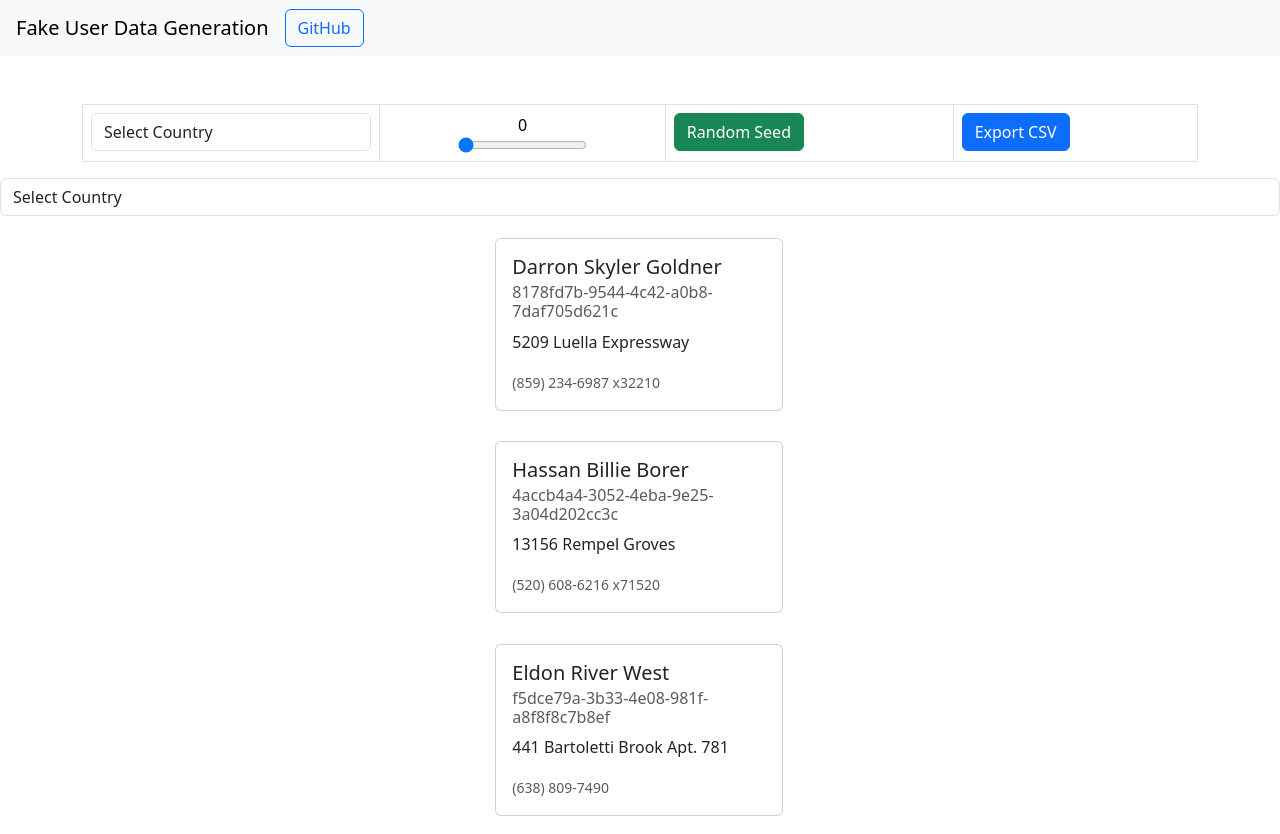
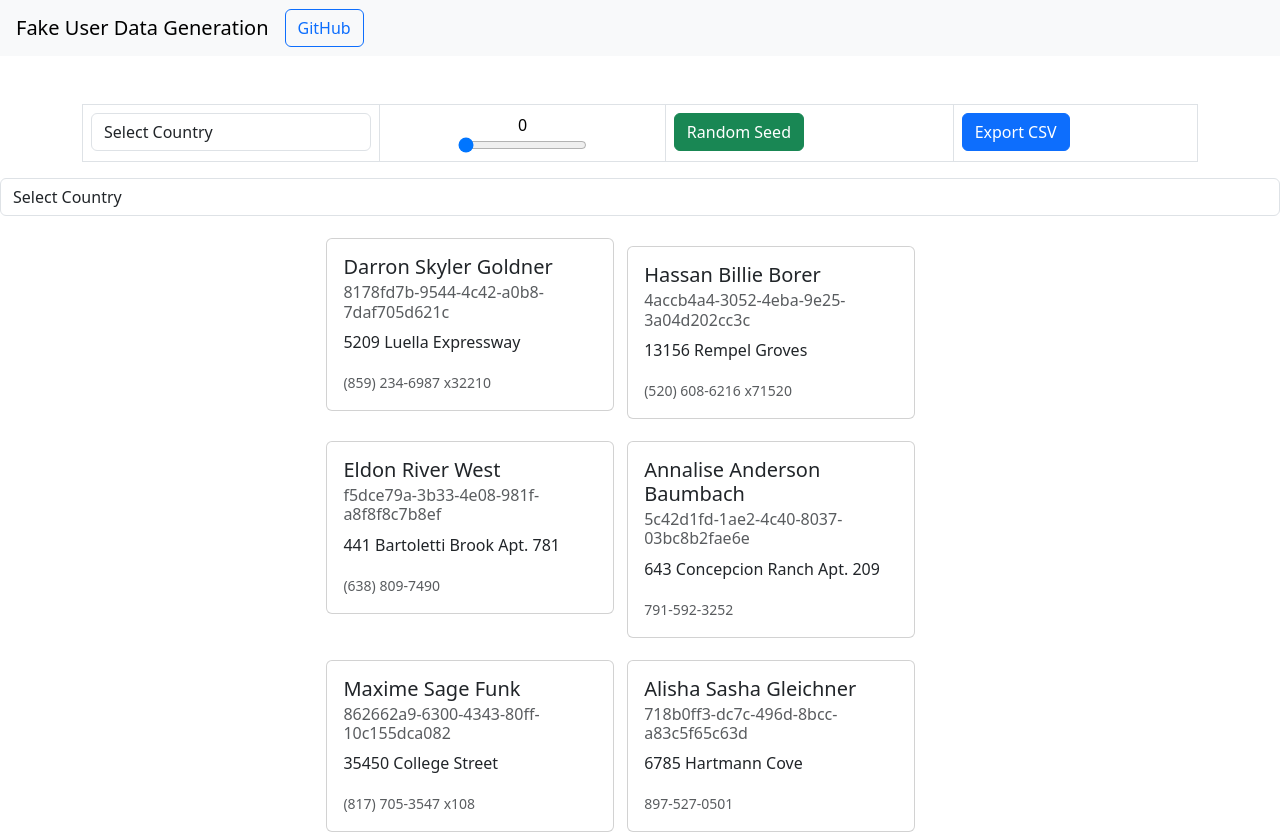
Before and after one commit to shotiko13/Fake-Data-Generation, a React (Create React App) app: page / in a window 1280 px wide. Shown: the top 834 px of the page. Built offline with nearby package versions, Linux system fonts and the light colour scheme.

Commit message:
infinite scrolling added

```diff
--- a/package.json
+++ b/package.json
@@ -15,6 +15,7 @@
     "faker-js": "^1.0.0",
     "react": "^18.2.0",
     "react-dom": "^18.2.0",
+    "react-infinite-scroll-component": "^6.1.0",
     "react-scripts": "5.0.1",
     "typescript": "^4.9.5",
     "uuid": "^3.4.0",
--- a/src/App.tsx
+++ b/src/App.tsx
@@ -5,10 +5,12 @@ import CountryDropdown from './components/controls/CountryDropdown';
 import Navbar from './components/navbar/Navbar';
 import Controls from './components/controls/Controls';
 import { v4 as uuid4} from 'uuid';
+import InfiniteScroll from 'react-infinite-scroll-component';
 
 function App() {
   const [users, setUsers] = useState<any[]>([]);
   const [country, setCountry] = useState("USA");
+  const [page, setPage] = useState(1);
 
   const countryCodes: { [key: string]: string } = {
     "Georgia": "GE",
@@ -18,6 +20,7 @@ function App() {
 
   const handleCountryChange = (selectedCountry: string) => {
     setCountry(selectedCountry);
+    setPage(1);
   }
 
   type FakerType = typeof fakerEN_US | typeof fakerPL | typeof fakerKA_GE;
@@ -59,11 +62,14 @@ function App() {
         selectedFaker = fakerEN_US;
         break;
     }
-
     const generate = generateUser(selectedFaker);
     const generatedUsers = Array.from({ length: 20 }, () => generate());
-    setUsers(generatedUsers);
-  }, [country]);
+    if (page === 1) {
+      setUsers(generatedUsers);
+    } else {
+      setUsers(prevUsers => [...prevUsers, ...generatedUsers]);
+    }
+  }, [country, page]);
 
 
   return (
@@ -75,6 +81,12 @@ function App() {
           <CountryDropdown handleCountryChange={handleCountryChange} />
         </div>
         <div className="row justify-content-center">
+        <InfiniteScroll
+          dataLength={users.length}
+          next={() => setPage(prevPage => prevPage + 1)}
+          hasMore={true}
+          loader={<h4>Loading more...</h4>}
+        >
           {users.map(user => (
             <div className="col-12 col-md-6 offset-md-3 mb-2" key={user.id}>
 
@@ -82,10 +94,11 @@ function App() {
 
             </div>
           ))}
-        </div>
+        </InfiniteScroll>
+      </div>
+    </div>
 
-    </div>
-  );
+  )
 }
 
 export default App;
```
Also changed, not shown: 1 other file (tests, documents, lock files or other folders).
